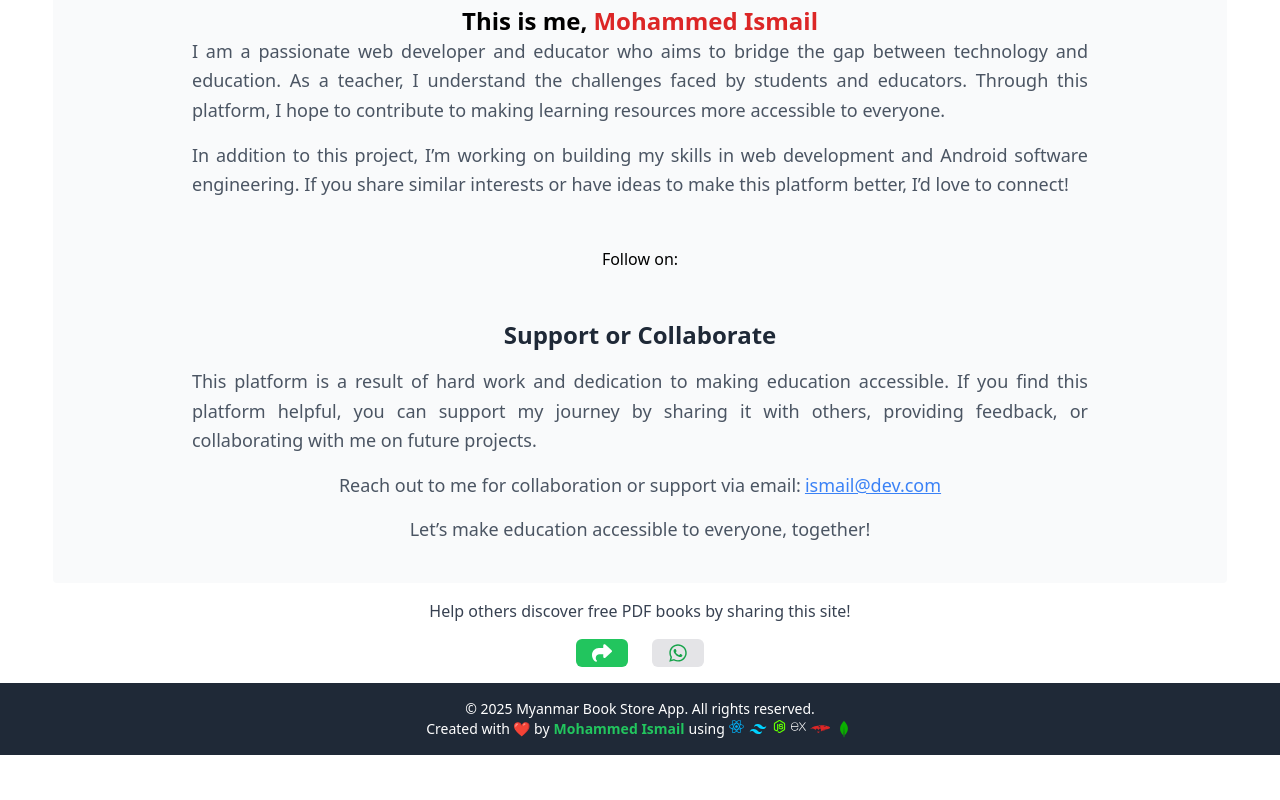
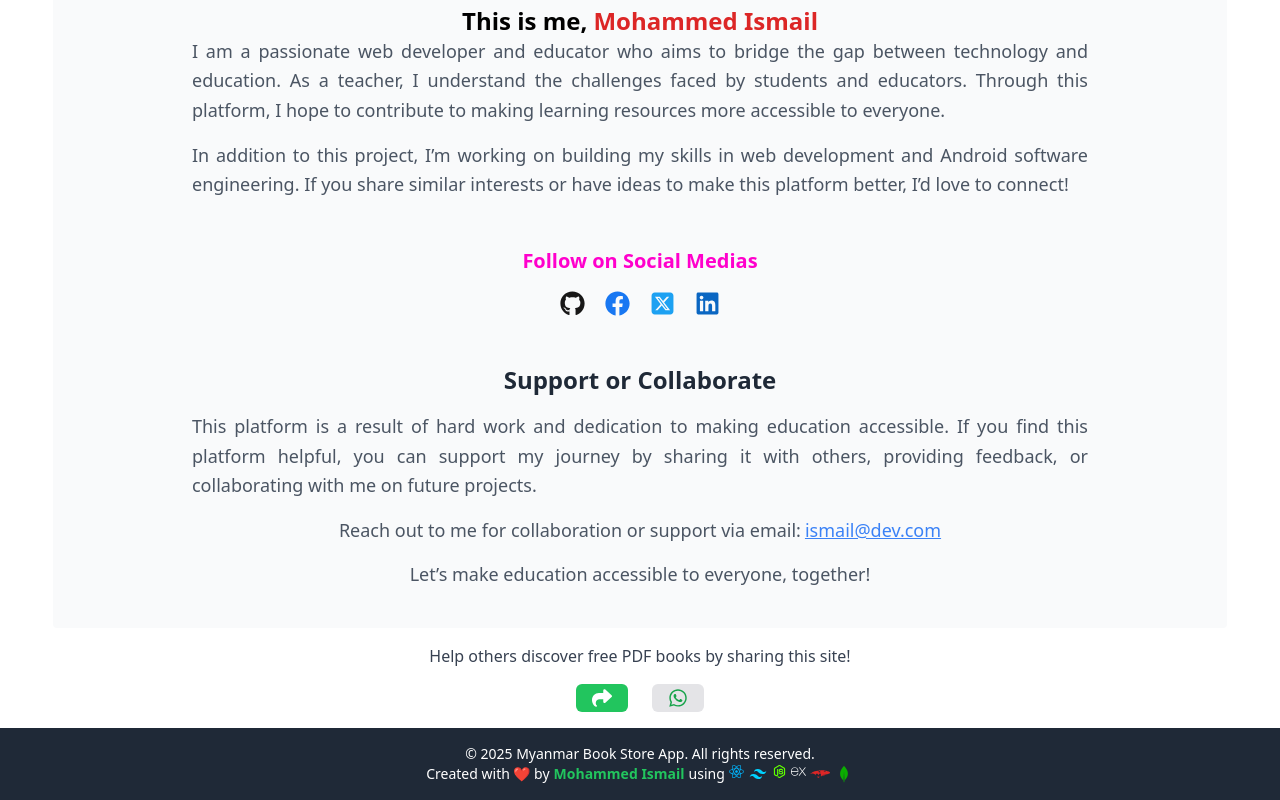
Before and after one commit to mdaleardc/myanmar-books-client, a React (Vite) app: page / in a window 1280 px wide. Shown: the part 654-1454 px from the top of the page. Before the commit the page ends 1409 px from the top, so only its background shows below. Built offline with nearby package versions, Linux system fonts and the light colour scheme; no server answers.

Commit message:
social links add

```diff
--- a/src/components/About.jsx
+++ b/src/components/About.jsx
@@ -1,4 +1,6 @@
 import React from 'react';
+import { FaLinkedin, FaGithub, FaFacebook } from "react-icons/fa";
+import { FaSquareXTwitter } from "react-icons/fa6";
 
 const About = () => {
   return (
@@ -44,7 +46,13 @@ const About = () => {
       </div>
 
       <div className="mt-12 max-w-4xl mx-auto text-center">
-      <h4>Follow on:</h4>
+      <h4 className="text-xl font-bold text-center text-[#ff00cc]">Follow on Social Medias</h4>
+      <div className='mx-auto text-center flex flex-row items-center justify-center gap-5 mt-4'>
+      <a href='https://github.com/mdaleardc' target='_blank'><FaGithub size='25' className='text-[#181717]'/></a>
+      <a href='https://www.facebook.com/mdaismail.it' target='_blank'><FaFacebook size='25' className='text-[#1877F2]'/></a>
+      <a href='https://x.com/MdIsmail5851415' target='_blank'><FaSquareXTwitter size='25'className='text-[#1DA1F2]'/></a>
+      <a href='https://bd.linkedin.com/in/mohammed-ismail-601457217' target='_blank'><FaLinkedin size='25' className='text-[#0A66C2]'/></a>
+      </div>
       </div>
 
       {/* Support/Collaborate Section */}
```
